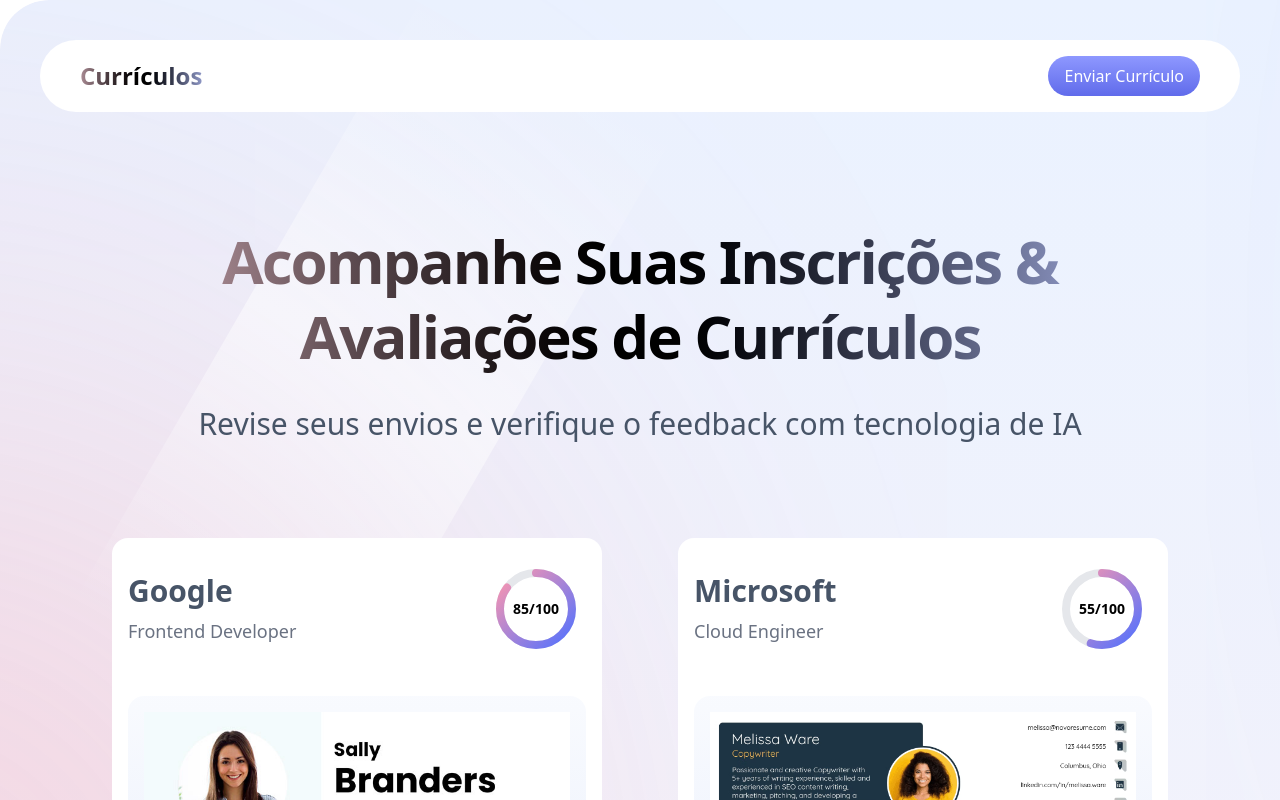
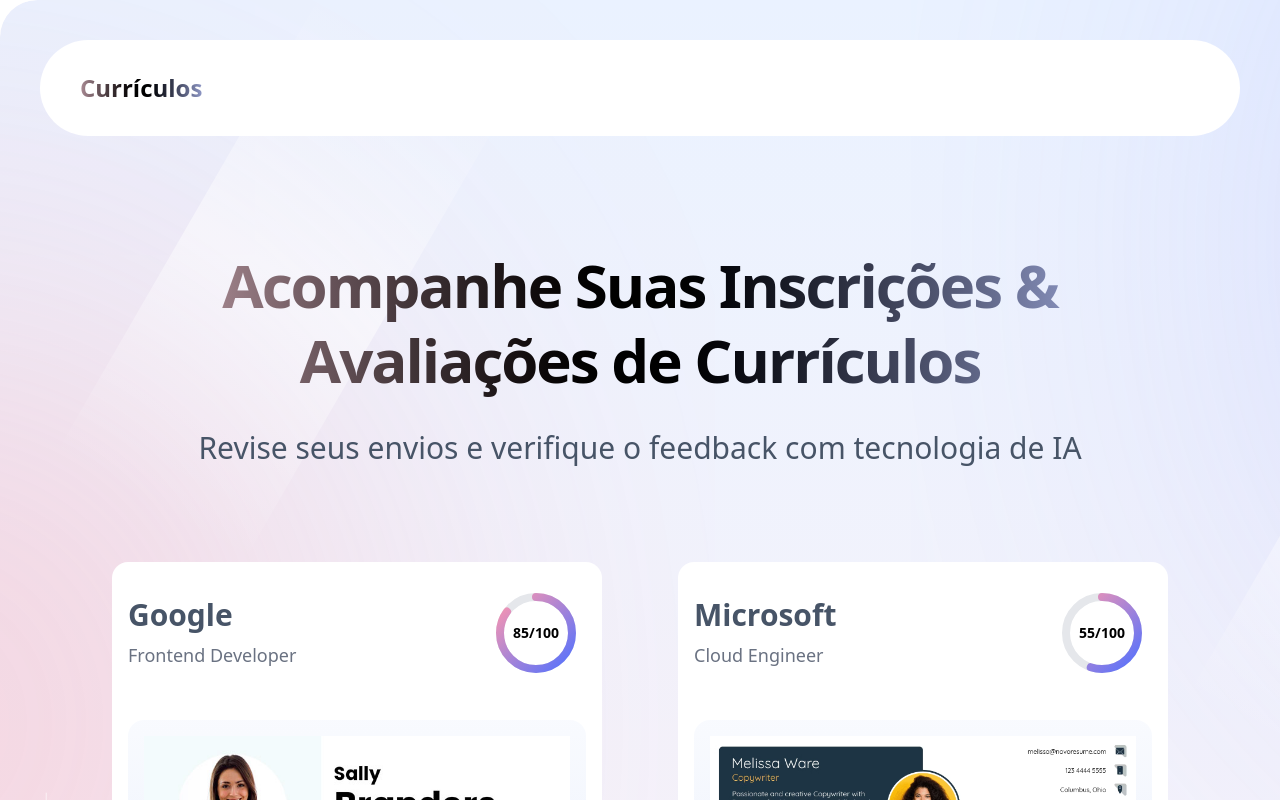
Before and after one commit to Rafael01Gx/resume-analyzer-ai, an Angular app: page /home in a window 1280 px wide. Shown: the top 800 px of the page. Built offline with nearby package versions, Linux system fonts and the light colour scheme; a web font is replaced by a local one.

Commit message:
refactor: Redesenha navbar. fix: PuterService e atualiza KV delete
Redesenhado o componente de navegação, corrigido o arquivo de tipos do PuterService e atualizada a chamada de KV delete de `kv.delete` para `kv.del`.

```diff
--- a/src/app/components/navbar.component.ts
+++ b/src/app/components/navbar.component.ts
@@ -1,18 +1,106 @@
-import {Component} from '@angular/core';
+import {ChangeDetectorRef, Component, computed, effect, inject, input, signal} from '@angular/core';
+import {PuterService} from '../services/puter.service';
+import {Router} from '@angular/router';
 
 @Component({
   selector: 'app-navbar',
   imports: [],
   template: `
+
       <nav class="navbar">
+        <div class="flex w-full justify-between items-center h-16">
+          <div class="flex-shrink-0">
             <a href="/">
               <p class="text-2xl font-bold text-gradient">Currículos</p>
             </a>
-  <a href="/upload">
-    <p class="primary-button w-fit">Enviar Currículo</p>
+          </div>
+
+
+          <div class="flex items-center space-x-4">
+
+
+            @if(btnText() == 'Sair') {
+              <a href="/upload"
+                 class="inline-flex items-center px-4 py-2 text-white primary-gradient font-medium rounded-full shadow-lg hover:shadow-xl transform hover:-translate-y-0.5 transition-all duration-200 group">
+                <svg class="w-4 h-4 mr-2 group-hover:scale-110 transition-transform duration-200" fill="none" stroke="currentColor" viewBox="0 0 24 24">
+                  <path stroke-linecap="round" stroke-linejoin="round" stroke-width="2" d="M7 16a4 4 0 01-.88-7.903A5 5 0 1115.9 6L16 6a5 5 0 011 9.9M15 13l-3-3m0 0l-3 3m3-3v12"/>
+                </svg>
+                Enviar Currículo
               </a>
+            }
+
+            <!-- Login Button (quando não logado) -->
+            @if(btnText() == 'Entrar') {
+              <button (click)="signIn()"
+                      class="inline-flex items-center px-6 py-2 bg-gradient-to-r from-emerald-600 to-emerald-700 hover:from-emerald-700 hover:to-emerald-800 text-white font-medium rounded-full shadow-lg hover:shadow-xl transform hover:-translate-y-0.5 transition-all duration-200">
+                <svg class="w-4 h-4 mr-2" fill="none" stroke="currentColor" viewBox="0 0 24 24">
+                  <path stroke-linecap="round" stroke-linejoin="round" stroke-width="2" d="M11 16l-4-4m0 0l4-4m-4 4h14m-5 4v1a3 3 0 01-3 3H6a3 3 0 01-3-3V7a3 3 0 013-3h7a3 3 0 013 3v1"/>
+                </svg>
+                {{ btnText() }}
+              </button>
+            }
+
+            <!-- User Menu (quando logado) -->
+            @if(btnText() == 'Sair') {
+              <div class="flex items-center space-x-1">
+                <!-- Files Link -->
+                <a href="/wipe" [hidden]="!showDropdown()"
+                   class="inline-flex animate-in fade-in slide-in-from-right-2 duration-200 items-center px-3 py-2 text-gray-700 hover:text-blue-600 hover:bg-blue-50 rounded-lg font-medium transition-all duration-200 group">
+                  <svg class="w-4 h-4 mr-2 group-hover:scale-110 transition-transform duration-200" fill="none" stroke="currentColor" viewBox="0 0 24 24">
+                    <path stroke-linecap="round" stroke-linejoin="round" stroke-width="2" d="M3 7v10a2 2 0 002 2h14a2 2 0 002-2V9a2 2 0 00-2-2H5a2 2 0 00-2-2z"/>
+                    <path stroke-linecap="round" stroke-linejoin="round" stroke-width="2" d="M8 5a2 2 0 012-2h2a2 2 0 012 2v0H8v0z"/>
+                  </svg>
+                  Arquivos
+                </a>
+
+                <!-- Logout Button -->
+                <button [hidden]="!showDropdown()" (click)="signOut()"
+                        class="inline-flex animate-in fade-in slide-in-from-right-2 duration-200 items-center px-3 py-2 text-gray-700 hover:text-red-600 hover:bg-red-50 rounded-lg font-medium transition-all duration-200 group">
+                  <svg class="w-4 h-4 mr-2 group-hover:scale-110 transition-transform duration-200" fill="none" stroke="currentColor" viewBox="0 0 24 24">
+                    <path stroke-linecap="round" stroke-linejoin="round" stroke-width="2" d="M17 16l4-4m0 0l-4-4m4 4H7m6 4v1a3 3 0 01-3 3H6a3 3 0 01-3-3V7a3 3 0 013-3h4a3 3 0 013 3v1"/>
+                  </svg>
+                  Sair
+                </button>
+
+                <!-- Menu Dropdown Trigger -->
+                <div  class="relative">
+                  <button class="p-2 text-gray-500 hover:text-gray-700 hover:bg-gray-100 rounded-lg transition-all duration-200 group"
+                          (click)="toggleDropdown()">
+                    <svg class="w-5 h-5 group-hover:scale-110 transition-transform duration-200" fill="currentColor" viewBox="0 0 20 20">
+                      <path d="M10 6a2 2 0 110-4 2 2 0 010 4zM10 12a2 2 0 110-4 2 2 0 010 4zM10 18a2 2 0 110-4 2 2 0 010 4z"/>
+                    </svg>
+                  </button>
+
+                </div>
+              </div>
+            }
+          </div>
+        </div>
       </nav>
-  `
+
+
+  `,
 })
 export class NavbarComponent {
+  #puterService = inject(PuterService);
+  #router = inject(Router);
+  btnText = input<string>("");
+  showDropdown = signal(false);
+
+  signIn() {
+    return this.#puterService.signIn();
   }
+
+  signOut() {
+    this.closeDropdown();
+    return this.#puterService.signOut().then(() => this.#router.navigateByUrl('/'));
+  }
+
+  toggleDropdown() {
+    this.showDropdown.update(show => !show);
+  }
+
+  closeDropdown() {
+    this.showDropdown.set(false);
+  }
+}
--- a/src/app/core/types/puter.types.ts
+++ b/src/app/core/types/puter.types.ts
@@ -26,7 +26,7 @@
       kv: {
         get: (key: string) => Promise<string | null>;
         set: (key: string, value: string) => Promise<boolean>;
-        delete: (key: string) => Promise<boolean>;
+        del: (key: string) => Promise<boolean>;
         list: (pattern: string, returnValues?: boolean) => Promise<string[]>;
         flush: () => Promise<boolean>;
       };
--- a/src/app/services/puter.service.ts
+++ b/src/app/services/puter.service.ts
@@ -1,17 +1,19 @@
-import { Injectable, signal, computed, inject, DestroyRef } from '@angular/core';
+import {Injectable, signal, computed, inject, DestroyRef, PLATFORM_ID} from '@angular/core';
 import { takeUntilDestroyed } from '@angular/core/rxjs-interop';
+import {isPlatformBrowser} from '@angular/common';
 
 @Injectable({
   providedIn: 'root'
 })
 export class PuterService {
+  #platformId= inject(PLATFORM_ID);
   private readonly destroyRef = inject(DestroyRef);
 
-  private readonly _isLoading = signal<boolean>(true);
+  private readonly _isLoading = signal<boolean| null>(null);
   private readonly _error = signal<string | null>(null);
   private readonly _puterReady = signal<boolean>(false);
   private readonly _user = signal<PuterUser | null>(null);
-  private readonly _isAuthenticated = signal<boolean>(false);
+  private readonly _isAuthenticated = signal<boolean| null>(false);
 
   readonly isLoading = this._isLoading.asReadonly();
   readonly error = this._error.asReadonly();
@@ -21,12 +23,16 @@
 
   readonly authState = computed((): AuthState => ({
     user: this._user(),
-    isAuthenticated: this._isAuthenticated(),
-    isLoading: this._isLoading(),
+    isAuthenticated: this._isAuthenticated()!,
+    isLoading: this._isLoading()!,
     error: this._error()
   }));
 
   constructor() {
+    if(isPlatformBrowser(this.#platformId)){
+      this._isAuthenticated.set(!!(localStorage.getItem('puter.auth.token')))
+      console.log(this._isAuthenticated())
+    }
     this.init();
   }
 
@@ -118,6 +124,7 @@
 
     try {
       await puter.auth.signIn();
+      const puter_user = await puter.auth.getUser();
       await this.checkAuthStatus();
     } catch (err) {
       const message = err instanceof Error ? err.message : 'Sign in failed';
@@ -252,7 +259,7 @@
           ],
         },
       ],
-      { model:'claude-3-7-sonnet' } // 'claude-sonnet-4'  'claude-3-7-sonnet'
+      { model:'claude-sonnet-4' } // 'claude-sonnet-4'  'claude-3-7-sonnet'
     ) as Promise<AIResponse | undefined>;
   }
 
@@ -290,7 +297,7 @@
       this.setError('Puter.js not available');
       return;
     }
-    return puter.kv.delete(key);
+    return puter.kv.del(key);
   }
 
   async listKV(pattern: string, returnValues: boolean = false): Promise<string[] | KVItem[] | undefined> {
--- a/src/constants/index.ts
+++ b/src/constants/index.ts
@@ -89,96 +89,6 @@
       },
     },
   },
-  {
-    id: "4",
-    companyName: "Google",
-    jobTitle: "Frontend Developer",
-    imagePath: "/images/resume_01.png",
-    resumePath: "/resumes/resume-1.pdf",
-    feedback: {
-      overallScore: 85,
-      ATS: {
-        score: 90,
-        tips: [],
-      },
-      toneAndStyle: {
-        score: 90,
-        tips: [],
-      },
-      content: {
-        score: 90,
-        tips: [],
-      },
-      structure: {
-        score: 90,
-        tips: [],
-      },
-      skills: {
-        score: 90,
-        tips: [],
-      },
-    },
-  },
-  {
-    id: "5",
-    companyName: "Microsoft",
-    jobTitle: "Cloud Engineer",
-    imagePath: "/images/resume_02.png",
-    resumePath: "/resumes/resume-2.pdf",
-    feedback: {
-      overallScore: 55,
-      ATS: {
-        score: 90,
-        tips: [],
-      },
-      toneAndStyle: {
-        score: 90,
-        tips: [],
-      },
-      content: {
-        score: 90,
-        tips: [],
-      },
-      structure: {
-        score: 90,
-        tips: [],
-      },
-      skills: {
-        score: 90,
-        tips: [],
-      },
-    },
-  },
-  {
-    id: "6",
-    companyName: "Apple",
-    jobTitle: "iOS Developer",
-    imagePath: "/images/resume_03.png",
-    resumePath: "/resumes/resume-3.pdf",
-    feedback: {
-      overallScore: 75,
-      ATS: {
-        score: 90,
-        tips: [],
-      },
-      toneAndStyle: {
-        score: 90,
-        tips: [],
-      },
-      content: {
-        score: 90,
-        tips: [],
-      },
-      structure: {
-        score: 90,
-        tips: [],
-      },
-      skills: {
-        score: 90,
-        tips: [],
-      },
-    },
-  },
 ];
 
 export const AIResponseFormat = `
--- a/src/styles.css
+++ b/src/styles.css
@@ -21,6 +21,9 @@
 html,
 body {
   @apply bg-white;
+}
+body{
+  @apply scroll-smooth;
 }
 
 main {
@@ -58,6 +61,9 @@
   }
   .primary-button {
     @apply primary-gradient text-white rounded-full px-4 py-2 cursor-pointer w-full;
+  }
+  .login-button {
+    @apply secondary-gradient text-white rounded-full px-4 py-2 cursor-pointer w-full;
   }
   .resume-nav {
     @apply flex flex-row justify-between items-center p-4 border-b border-gray-200;
@@ -132,10 +138,18 @@
   background: linear-gradient(to bottom, #8e98ff, #606beb);
   box-shadow: 0px 74px 21px 0px #6678ef00;
 }
-
 @utility primary-gradient-hover {
   background: linear-gradient(to bottom, #717dff, #4957eb);
 }
+
+@utility secondary-gradient {
+  background: linear-gradient(to bottom, #fa7185cc, rgba(251, 132, 152, 0.8));
+  box-shadow: 0px 74px 21px 0px #6678ef00;
+}
+@utility primary-gradient-hover {
+  background: linear-gradient(to bottom, #AB8C95, #af969f);
+}
+
 
 @utility inset-shadow {
   box-shadow: inset 0 0 12px 0 rgba(36, 99, 235, 0.2);
```
Lines whose indentation alone changed are shown as unchanged.
